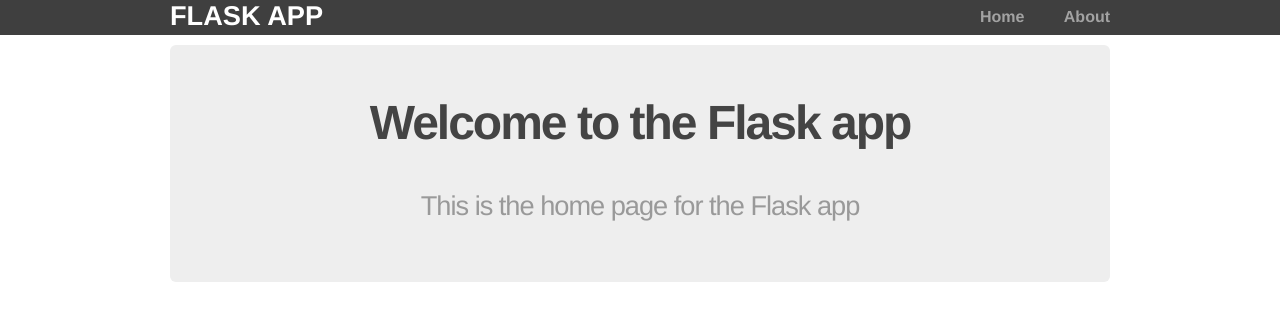
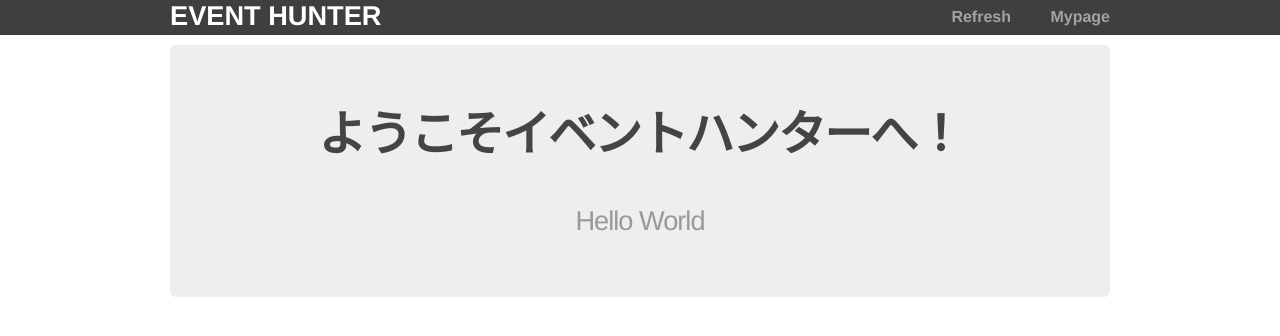
Before and after one commit to Muugii-bs/event_map, a Flask app: page / in a window 1280 px wide. Shown: the top 336 px of the page. Run offline with Flask 2, Linux system fonts and the light colour scheme.

```diff
--- a/app/templates/home.html
+++ b/app/templates/home.html
@@ -1,7 +1,7 @@
 {% extends "layout.html" %}
 {% block content %}
   <div class="jumbo">
-    <h2>Welcome to the Flask app<h2>
-    <h3>This is the home page for the Flask app<h3>
+    <h2>ようこそイベントハンターへ！<h2>
+    <h3>Hello World<h3>
   </div>
 {% endblock %}
--- a/app/templates/layout.html
+++ b/app/templates/layout.html
@@ -1,20 +1,21 @@
 <!DOCTYPE html>
 <html>
   <head>
-    <title>Flask</title>
+    <title>イベントハンター</title>
     <strong><link rel="stylesheet" href="{{ url_for('static', filename='css/main.css') }}"></strong>
   </head>
   <body>
     <header>
       <div class="container">
-    <h1 class="logo">Flask App</h1>
+        <h1 class="logo">Event hunter</h1>
         <strong><nav>
           <ul class="menu">
-        <li><a href="{{ url_for('home') }}">Home</a></li>
-        <li><a href="{{ url_for('about') }}">About</a></li>
+            <li><a href="{{ url_for('home') }}">Refresh</a></li>
+            <li><a href="{{ url_for('about') }}">Mypage</a></li>
           </ul>
         </nav></strong>
       </div>
+      <div class="yellow_line"></div>
 </header>
 
     <div class="container">
```
Lines whose indentation alone changed are shown as unchanged.
